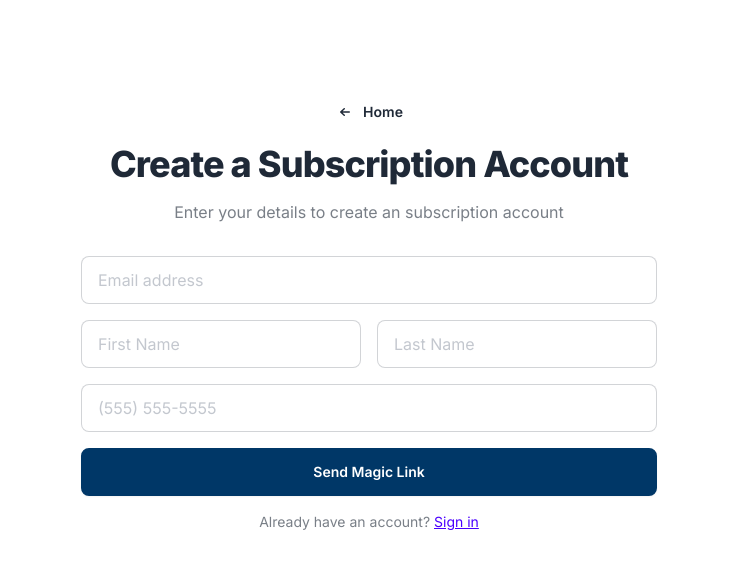
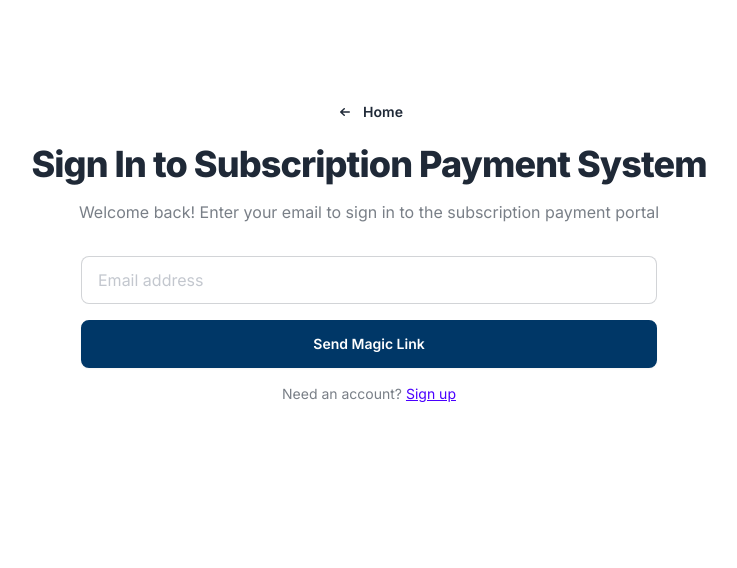
Before and after one commit to quinlayen/fa-wizard-prod, a Next.js app: page /signin in a window 1280 px wide. Shown: the top 568 px of the page, without its empty margins (271-1008 px from the left). Built offline with nearby package versions, Linux system fonts and the light colour scheme; no server answers.

Commit message:
changed order of signin and signup

```diff
--- a/app/signin/page.tsx
+++ b/app/signin/page.tsx
@@ -12,7 +12,7 @@ import PhoneInput from "@/components/PhoneInput";
 // Successfull login redirects to /api/auth/callback where the Code Exchange is processed (see app/api/auth/callback/route.js).
 export default function Login() {
   const supabase = createClient();
-  const [isSignUp, setIsSignUp] = useState(true);
+  const [isSignUp, setIsSignUp] = useState(false);
   const [email, setEmail] = useState("");
   const [firstName, setFirstName] = useState("");
   const [lastName, setLastName] = useState("");
```
